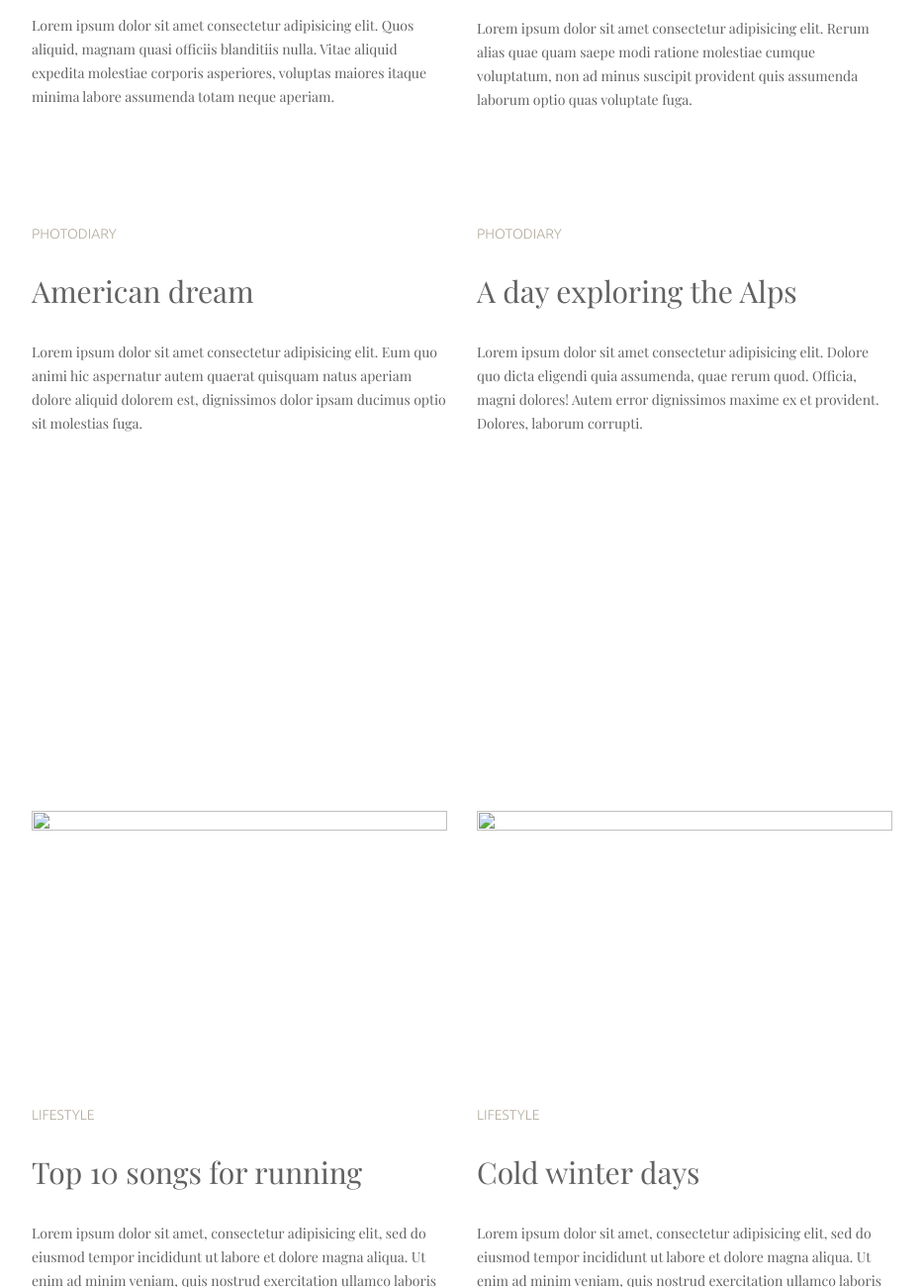
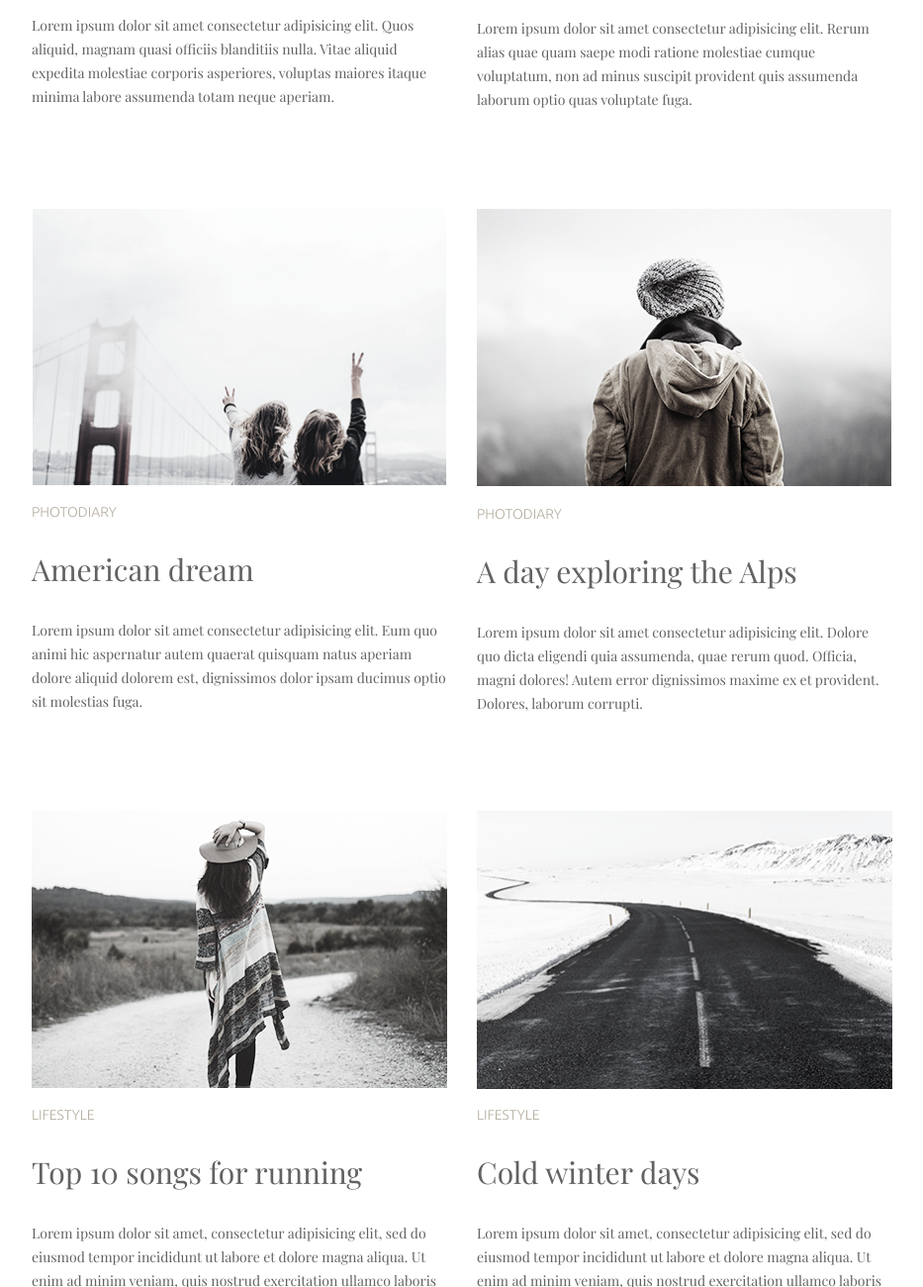
Before and after one commit to Igor128157/goit-fe-course-Verovka1, a plain HTML site: page index.html in a window 1280 px wide. Shown: the part 604-1904 px from the top of the page at 99% size, without its empty margins (158-1091 px from the left). Drawn offline with nearby package versions, Linux system fonts and the light colour scheme.

Commit message:
add next

```diff
--- a/index.html
+++ b/index.html
@@ -36,25 +36,25 @@
                 <p>Lorem ipsum dolor sit amet consectetur adipisicing elit. Rerum alias quae quam saepe modi ratione molestiae cumque voluptatum, non ad minus suscipit provident quis assumenda laborum optio quas voluptate fuga.</p>
             </li>
             <li class="futures-list-item">
-                <img src="img/image.png" alt="">
+                <img src="module3/img/image.png" alt="">
                 <h4>photodiary</h4>
                 <h3>American dream</h3>
                 <p>Lorem ipsum dolor sit amet consectetur adipisicing elit. Eum quo animi hic aspernatur autem quaerat quisquam natus aperiam dolore aliquid dolorem est, dignissimos dolor ipsam ducimus optio sit molestias fuga.</p>
             </li>
             <li class="futures-list-item">
-                <img src="img/image1.png" alt="">
+                <img src="module3/img/image1.png" alt="">
                 <h4>photodiary</h4>
                 <h3>A day exploring the Alps</h3>
                 <p>Lorem ipsum dolor sit amet consectetur adipisicing elit. Dolore quo dicta eligendi quia assumenda, quae rerum quod. Officia, magni dolores! Autem error dignissimos maxime ex et provident. Dolores, laborum corrupti.</p>
             </li>
             <li class="futures-list-item">
-                <img src="img/imageHW3.png" alt="" width="420" height="280">
+                <img src="module3/img/imageHW3.png" alt="" width="420" height="280">
                 <h4 class="title">lifestyle</h4>
                 <h3>Top 10 songs for running</h3>
                 <p>Lorem ipsum dolor sit amet, consectetur adipisicing elit, sed do eiusmod tempor incididunt ut labore et dolore magna aliqua. Ut enim ad minim veniam, quis nostrud exercitation ullamco laboris </p>
             </li>
             <li class="futures-list-item">
-                <img src="img/imageHW3road.png" alt="" width="420" height="280">
+                <img src="module3/img/imageHW3road.png" alt="" width="420" height="280">
                 <h4 class="title">lifestyle</h4>
                 <h3>Cold winter days</h3>
                 <p>Lorem ipsum dolor sit amet, consectetur adipisicing elit, sed do eiusmod tempor incididunt ut labore et dolore magna aliqua. Ut enim ad minim veniam, quis nostrud exercitation ullamco laboris </p>
```
